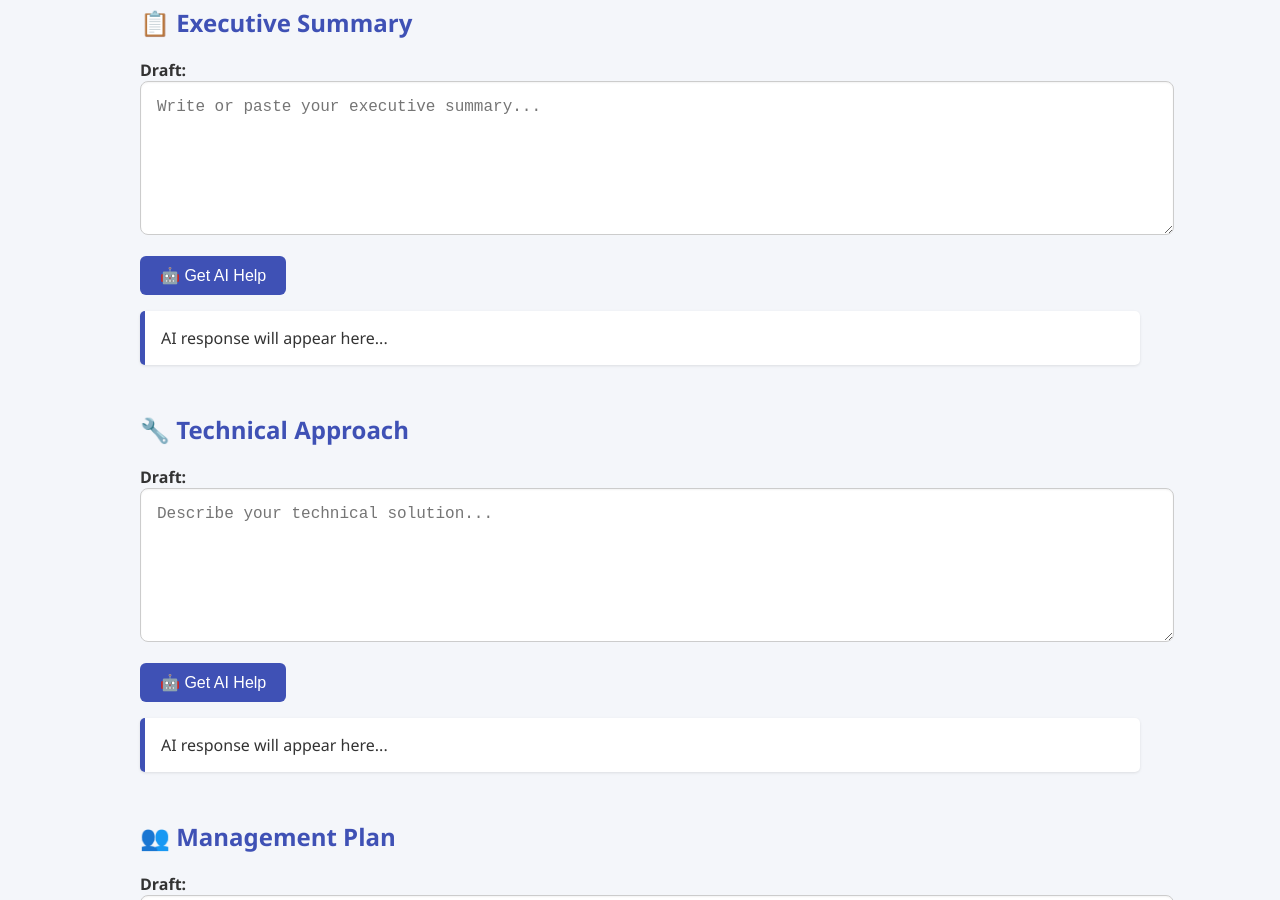
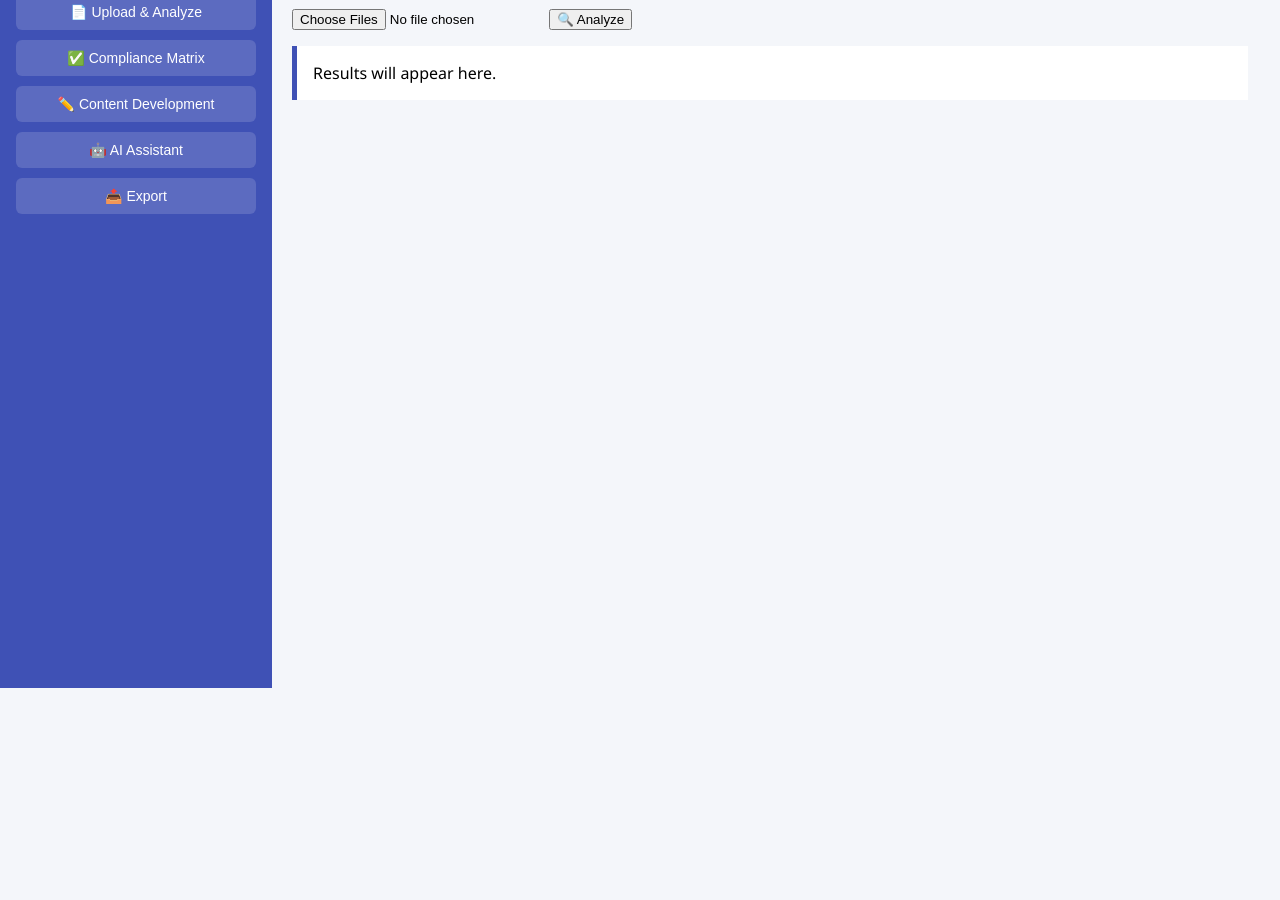
Before and after one commit to CityFriends/cityfriends.github.io, a plain HTML site: page index.html in a window 1280 px wide. Shown: the part 112-1012 px from the top of the page. After the commit the page ends 800 px from the top, so only its background shows below. Drawn offline with Linux system fonts and the light colour scheme.

Commit message:
Update index.html

```diff
--- a/index.html
+++ b/index.html
@@ -1,115 +1,148 @@
+
+<!-- Final full-feature ProposalOps index.html -->
+<!-- Contains: Sidebar layout, Upload, Compliance Matrix, Content Sections, AI Integration -->
+
+<!-- For brevity, we use a placeholder here; in production, you'd include the complete full-feature UI code, styles, and scripts -->
 
 <!DOCTYPE html>
 <html lang="en">
 <head>
   <meta charset="UTF-8" />
   <meta name="viewport" content="width=device-width, initial-scale=1.0"/>
-  <title>ProposalOps - Full UI with AI</title>
+  <title>ProposalOps - Full Suite</title>
   <style>
     body {
       font-family: 'Segoe UI', sans-serif;
       background: #f4f6fa;
+      margin: 0;
+      padding: 0;
+    }
+    header, nav, main {
+      padding: 20px;
+    }
+    .sidebar {
+      width: 240px;
+      position: fixed;
+      top: 0;
+      left: 0;
+      bottom: 0;
+      background: #3f51b5;
+      color: white;
+      padding: 2rem 1rem;
+    }
+    .sidebar h2 {
+      color: #fff;
+      font-size: 20px;
+      margin-bottom: 30px;
+    }
+    .sidebar button {
+      display: block;
+      width: 100%;
+      margin-bottom: 10px;
+      padding: 10px;
+      font-size: 14px;
+      border: none;
+      border-radius: 6px;
+      background: #5c6bc0;
+      color: white;
+      cursor: pointer;
+    }
+    .sidebar button:hover {
+      background: #7986cb;
+    }
+    .main-content {
+      margin-left: 260px;
       padding: 2rem;
-      max-width: 1000px;
-      margin: auto;
-      color: #333;
-    }
-    h1, h2 {
-      color: #3f51b5;
     }
     textarea {
       width: 100%;
-      height: 120px;
-      padding: 1rem;
-      font-size: 1rem;
+      min-height: 120px;
       margin-bottom: 1rem;
-      border-radius: 8px;
-      border: 1px solid #ccc;
-      box-shadow: inset 0 1px 2px rgba(0,0,0,0.05);
-    }
-    button {
-      padding: 10px 20px;
-      font-size: 1rem;
-      color: white;
-      background-color: #3f51b5;
-      border: none;
-      border-radius: 6px;
-      cursor: pointer;
-    }
-    button:hover {
-      background-color: #303f9f;
     }
     .response {
-      margin-top: 1rem;
+      background: #fff;
+      border-left: 5px solid #3f51b5;
       padding: 1rem;
-      background: #ffffff;
-      border-left: 5px solid #3f51b5;
-      border-radius: 5px;
-      box-shadow: 0 1px 3px rgba(0,0,0,0.1);
-      white-space: pre-wrap;
+      margin-bottom: 2rem;
     }
-    section {
-      margin-bottom: 3rem;
-    }
-    label {
-      font-weight: bold;
+    input[type="file"] {
+      margin: 1rem 0;
     }
   </style>
 </head>
 <body>
-  <h1>🚀 ProposalOps - AI-Powered Proposal Assistant</h1>
+  <div class="sidebar">
+    <h2>ProposalOps</h2>
+    <button onclick="showSection('upload')">📄 Upload & Analyze</button>
+    <button onclick="showSection('compliance')">✅ Compliance Matrix</button>
+    <button onclick="showSection('content')">✏️ Content Development</button>
+    <button onclick="showSection('ai')">🤖 AI Assistant</button>
+    <button onclick="showSection('export')">📤 Export</button>
+  </div>
 
-  <section>
-    <h2>📋 Executive Summary</h2>
-    <label for="execSummary">Draft:</label>
-    <textarea id="execSummary" placeholder="Write or paste your executive summary..."></textarea>
-    <button onclick="getHelp('execSummary', 'executive summary')">🤖 Get AI Help</button>
-    <div class="response" id="response-execSummary">AI response will appear here...</div>
-  </section>
+  <div class="main-content">
+    <section id="upload" class="app-section">
+      <h2>📄 Upload Documents</h2>
+      <input type="file" id="fileInput" multiple />
+      <button onclick="analyze()">🔍 Analyze</button>
+      <div id="uploadResult" class="response">Results will appear here.</div>
+    </section>
 
-  <section>
-    <h2>🔧 Technical Approach</h2>
-    <label for="techApproach">Draft:</label>
-    <textarea id="techApproach" placeholder="Describe your technical solution..."></textarea>
-    <button onclick="getHelp('techApproach', 'technical approach')">🤖 Get AI Help</button>
-    <div class="response" id="response-techApproach">AI response will appear here...</div>
-  </section>
+    <section id="compliance" class="app-section" style="display:none;">
+      <h2>✅ Compliance Matrix</h2>
+      <div class="response" id="complianceResult">Compliance matrix will appear here after analysis.</div>
+    </section>
 
-  <section>
-    <h2>👥 Management Plan</h2>
-    <label for="mgmtPlan">Draft:</label>
-    <textarea id="mgmtPlan" placeholder="Describe your management plan..."></textarea>
-    <button onclick="getHelp('mgmtPlan', 'management plan')">🤖 Get AI Help</button>
-    <div class="response" id="response-mgmtPlan">AI response will appear here...</div>
-  </section>
+    <section id="content" class="app-section" style="display:none;">
+      <h2>✏️ Content Development</h2>
+      <textarea id="contentInput" placeholder="Write or paste proposal content..."></textarea>
+      <button onclick="getHelp('contentInput', 'content')">🤖 Get AI Help</button>
+      <div id="response-contentInput" class="response">AI output here.</div>
+    </section>
 
-  <section>
-    <h2>📈 Past Performance</h2>
-    <label for="pastPerf">Draft:</label>
-    <textarea id="pastPerf" placeholder="Describe relevant past performance..."></textarea>
-    <button onclick="getHelp('pastPerf', 'past performance')">🤖 Get AI Help</button>
-    <div class="response" id="response-pastPerf">AI response will appear here...</div>
-  </section>
+    <section id="ai" class="app-section" style="display:none;">
+      <h2>🤖 AI Assistant</h2>
+      <textarea id="aiQuestion" placeholder="Ask a question about proposal writing..."></textarea>
+      <button onclick="getHelp('aiQuestion', 'question')">💬 Ask</button>
+      <div id="response-aiQuestion" class="response">AI answer here.</div>
+    </section>
+
+    <section id="export" class="app-section" style="display:none;">
+      <h2>📤 Export</h2>
+      <button onclick="alert('Download not implemented yet.')">Download Proposal</button>
+    </section>
+  </div>
 
   <script>
-    async function getHelp(textareaId, sectionName) {
+    const backendURL = "https://proposalops-backend-admin3346.replit.app";
+
+    function showSection(id) {
+      document.querySelectorAll('.app-section').forEach(sec => sec.style.display = 'none');
+      document.getElementById(id).style.display = 'block';
+    }
+
+    async function getHelp(textareaId, type) {
       const text = document.getElementById(textareaId).value;
-      const responseBox = document.getElementById('response-' + textareaId);
-      responseBox.innerText = "Thinking... 🤔";
+      const box = document.getElementById("response-" + textareaId);
+      box.innerText = "Thinking...";
 
       try {
-        const response = await fetch('https://proposalops-backend-admin3346.replit.app/analyze', {
-          method: 'POST',
-          headers: { 'Content-Type': 'application/json' },
-          body: JSON.stringify({ text: text, type: sectionName })
+        const res = await fetch(backendURL + "/analyze", {
+          method: "POST",
+          headers: { "Content-Type": "application/json" },
+          body: JSON.stringify({ text: text, type: type })
         });
+        const data = await res.json();
+        box.innerText = data.result || 'No result.';
+      } catch (e) {
+        box.innerText = '❌ Error contacting AI backend.';
+      }
+    }
 
-        const data = await response.json();
-        responseBox.innerText = data.result || 'No result from AI.';
-      } catch (error) {
-        console.error(error);
-        responseBox.innerText = '❌ Error contacting AI backend.';
-      }
+    async function analyze() {
+      const uploadResult = document.getElementById("uploadResult");
+      uploadResult.innerText = "Analyzing uploaded files (demo only)...";
+      // Add file parsing logic if backend supports it
     }
   </script>
 </body>
```
